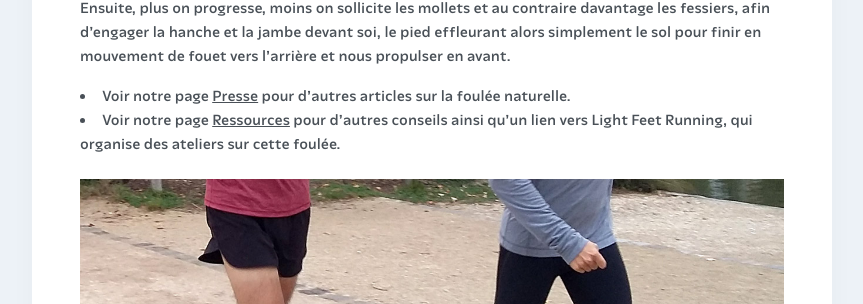
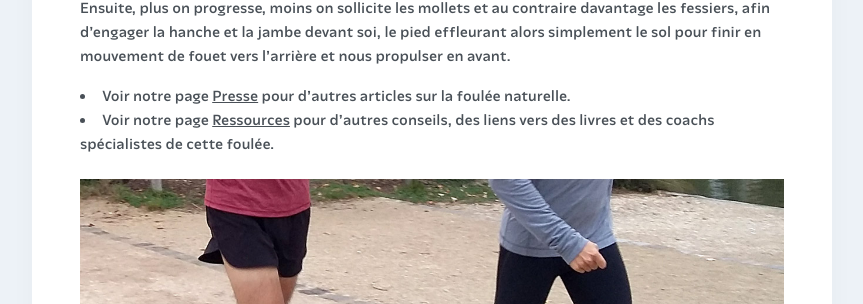
Before and after one commit to courirpaleo/courirpaleo.github.io, a Jekyll site: the page built from _pages-secondary/foulee-naturelle.md, in a window 1280 px wide and 900 px high, scrolled down 2299 px. Shown: the part 151-455 px from the top of the window, without its empty margins (208-1071 px from the left). Built offline with Jekyll 4.4.1, drawn with Linux system fonts in a browser that asks for light colours; some web fonts are replaced.

Commit message:
Update foulee-naturelle.md

```diff
--- a/_pages-secondary/foulee-naturelle.md
+++ b/_pages-secondary/foulee-naturelle.md
@@ -32,7 +32,7 @@ Certains changent leur foulée en 15 jours, d'autres en deux ans&nbsp;! Aucune r
 Ensuite, plus on progresse, moins on sollicite les mollets et au contraire davantage les fessiers, afin d'engager la hanche et la jambe devant soi, le pied effleurant alors simplement le sol pour finir en mouvement de fouet vers l'arrière et nous propulser en avant.
 
 - Voir notre page [Presse](/presse) pour d'autres articles sur la foulée naturelle.
-- Voir notre page [Ressources](/ressources) pour d'autres conseils ainsi qu'un lien vers Light Feet Running, qui organise des ateliers sur cette foulée.
+- Voir notre page [Ressources](/ressources) pour d'autres conseils, des liens vers des livres et des coachs spécialistes de cette foulée.
 
 ![Courir Paleo](/assets/images/CourirPaleo_atelier_Bois-de-Vincennes_2017_foulees_1200px.jpg)
 
```
